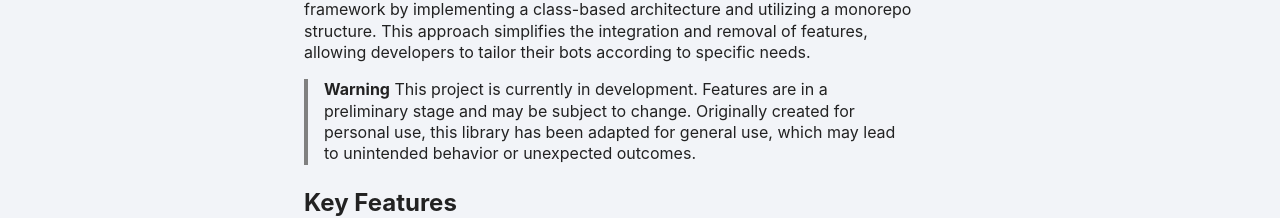
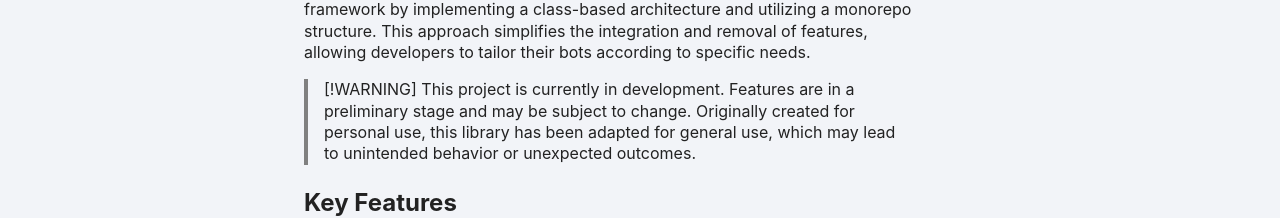
Before and after one commit to Rollphes/mopo-discordjs, a website: page docs/index.html in a window 1280 px wide. Shown: the part 1837-2055 px from the top of the page. Drawn offline with Linux system fonts and the light colour scheme.

Commit message:
[update]update docs

```diff
--- a/docs/index.html
+++ b/docs/index.html
@@ -9,7 +9,7 @@
 </div>
 <a id="md:overview" class="tsd-anchor"></a><h2 class="tsd-anchor-link">Overview<a href="#md:overview" aria-label="Permalink" class="tsd-anchor-icon"><svg viewBox="0 0 24 24"><use href="assets/icons.svg#icon-anchor"></use></svg></a></h2><p>mopo-discordjs is a modular Node.js library designed to enhance the Discord.js framework by implementing a class-based architecture and utilizing a monorepo structure. This approach simplifies the integration and removal of features, allowing developers to tailor their bots according to specific needs.</p>
 <blockquote>
-<p><strong>Warning</strong>
+<p>[!WARNING]
 This project is currently in development. Features are in a preliminary stage and may be subject to change. Originally created for personal use, this library has been adapted for general use, which may lead to unintended behavior or unexpected outcomes.</p>
 </blockquote>
 <a id="md:key-features" class="tsd-anchor"></a><h2 class="tsd-anchor-link">Key Features<a href="#md:key-features" aria-label="Permalink" class="tsd-anchor-icon"><svg viewBox="0 0 24 24"><use href="assets/icons.svg#icon-anchor"></use></svg></a></h2><ul>
```
